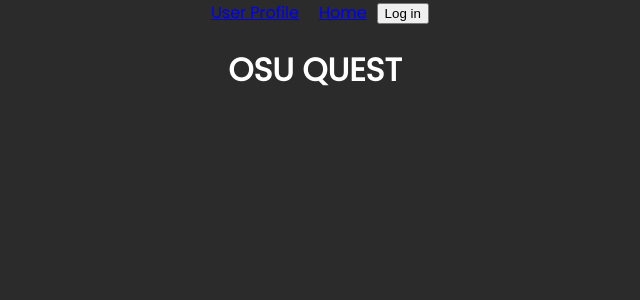
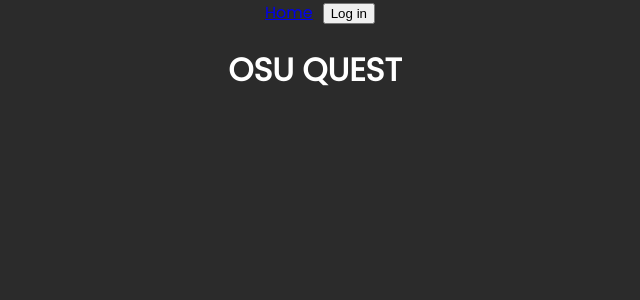
Before and after one commit to dalibor-osu/circle-quest-frontend, a React (Create React App) app: page / in a window 1280 px wide. Shown: the top 300 px of the page, without its empty margins (325-965 px from the left). Built offline with nearby package versions, Linux system fonts and the light colour scheme.

Commit message:
dev setup

```diff
--- a/package.json
+++ b/package.json
@@ -1,5 +1,5 @@
 {
-  "proxy": "http://130.61.47.75:727",
+  "proxy": "http://localhost:727",
   "name": "circle-quest-frontend",
   "version": "0.1.0",
   "private": true,
--- a/src/Components/Header.tsx
+++ b/src/Components/Header.tsx
@@ -34,7 +34,7 @@
 
 	return (
 		<div>
-			<Link to="/users/6886572">User Profile</Link>
+			{state.user && <Link to="/users/6886572">User Profile</Link>}
 			<Link to="/">Home</Link>
 			{!state.user && <button onClick={handleLogin}>Log in</button>}
 			{state.user && (
```
